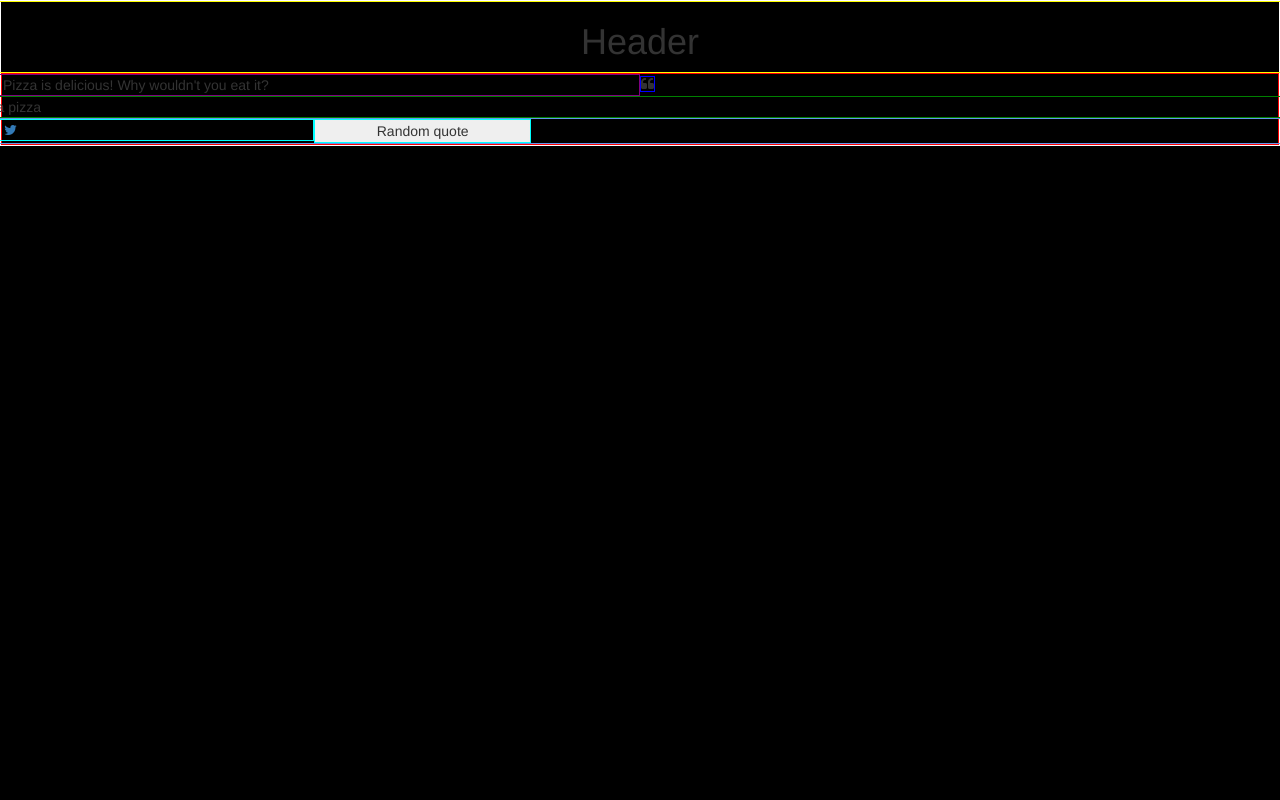
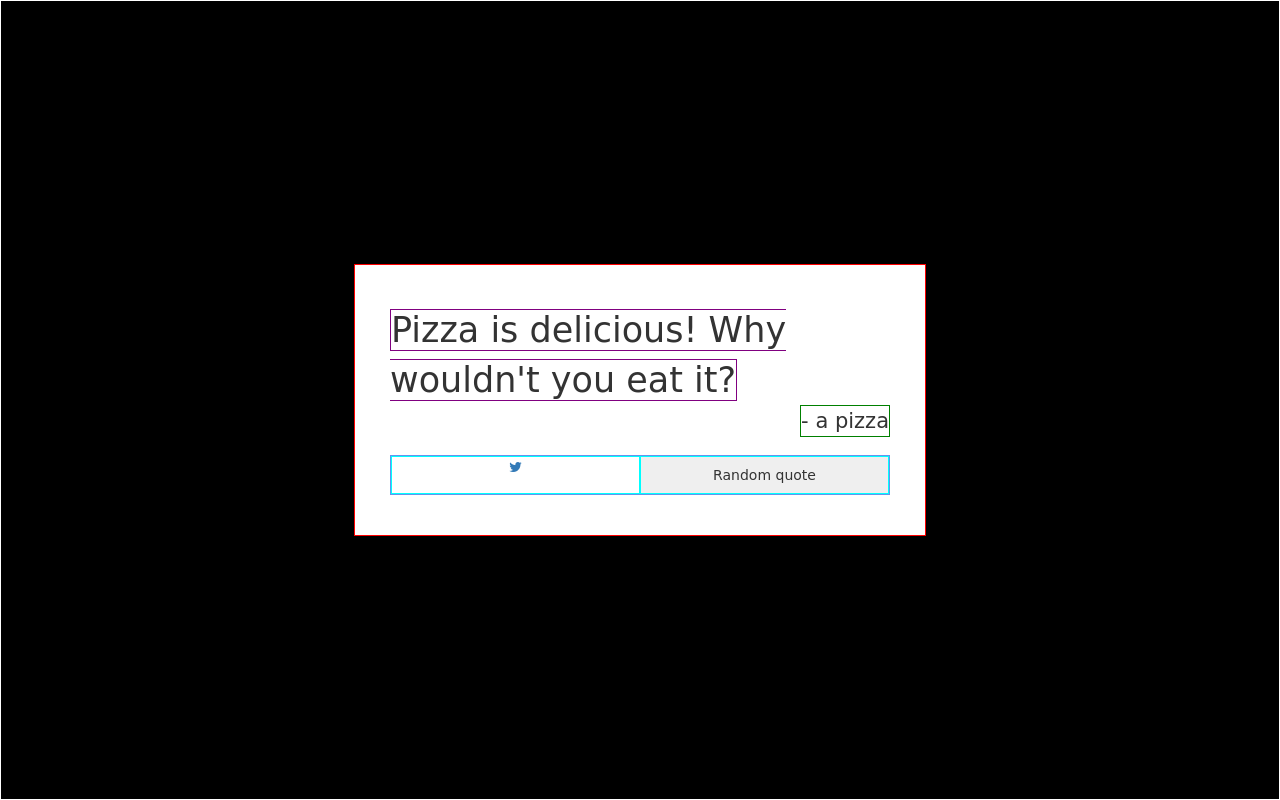
Before and after one commit to MattGDwyer/random-quote-generator, a website: page public/index.html in a window 1280 px wide. Drawn offline with nearby package versions, Linux system fonts and the light colour scheme; a web font is replaced by a local one.

Commit message:
tweaking layout

```diff
--- a/public/index.html
+++ b/public/index.html
@@ -20,25 +20,27 @@
   everything else is going to be bootstrap, sass, html
  -->
 <body>
+
   <div id="wrapper container-fluid">
-    <header class="row"><h1 class="text-center">Header</h1></header>
     <div id="quote-box">
       <div class="quote-text row">
-        <i class="fa fa-quote-left text-center"> </i><span class="col-xs-6"id="text">Pizza is delicious! Why wouldn't you eat it?</span>
+        <span id="text">Pizza is delicious! Why wouldn't you eat it?</span>
       </div>
-      <div class="quote-author row">- <span id="author col-xs-2">a pizza</span></div>
+      <div class="quote-author row">- <span id="author col-xs">a pizza</span>
+      </div>
       <div class="buttons row">
         <a
-          class="button col-xs-3"
+          class="button col-xs-6 text-center"
           id="tweet-quote"
           title="Tweet this quote!"
           target="_top"
         >
           <i class="fa fa-twitter"></i>
         </a>
-        <button class="button col-xs-2" id="new-quote">Random quote</button>
+        <button class="button col-xs-6" id="new-quote">Random quote</button>
       </div>
     </div>
+
   </body>
     <script src="https://cdn.freecodecamp.org/testable-projects-fcc/v1/bundle.js"></script>
 </html>
--- a/public/main.scss
+++ b/public/main.scss
@@ -1,28 +1,44 @@
+@import
+  url(
+    'https://fonts.googleapis.com/css2?family=Prompt:wght@300&family=Warnes&display=swap'
+    );
+* {
+  margin: 0;
+  padding: 0;
+  vertical-align: baseline;
+}
+
 body {
   background-color: black;
   border: 1px solid white;
-}
-
-header {
-  border: 1px solid yellow;
+  display: flex;
+  justify-content: center;
+  align-items: center;
+  height: 100vh;
+  font-family: 'Warnes', cursive;
 }
 
 #quote-box {
   border: 1px solid red;
+  position: relative;
+  width: 500px;
+  padding: 40px 50px;
+  display: table;
+  background-color: #fff;
 
 }
 
-.fa-quote-left {
-  border: 1px solid blue;
+#text {
+  border: 1px solid purple;
+  font-size: 2.5em;
 }
 
 .quote-author {
   border: 1px solid green;
+  float: right;
+  font-size: 1.5em;
 }
 
-#text {
-  border: 1px solid purple;
-}
 
 #author {
   border: 1px solid brown;
@@ -30,8 +46,12 @@ header {
 
 .buttons {
   border: 1px solid cornflowerblue;
+  width: 500px;
+  margin-top: 50px;
+  display: block;
 }
 
 .button {
   border:1px solid cyan;
+  height: 38px;
 }
```
Also changed, not shown: public/main.css.
